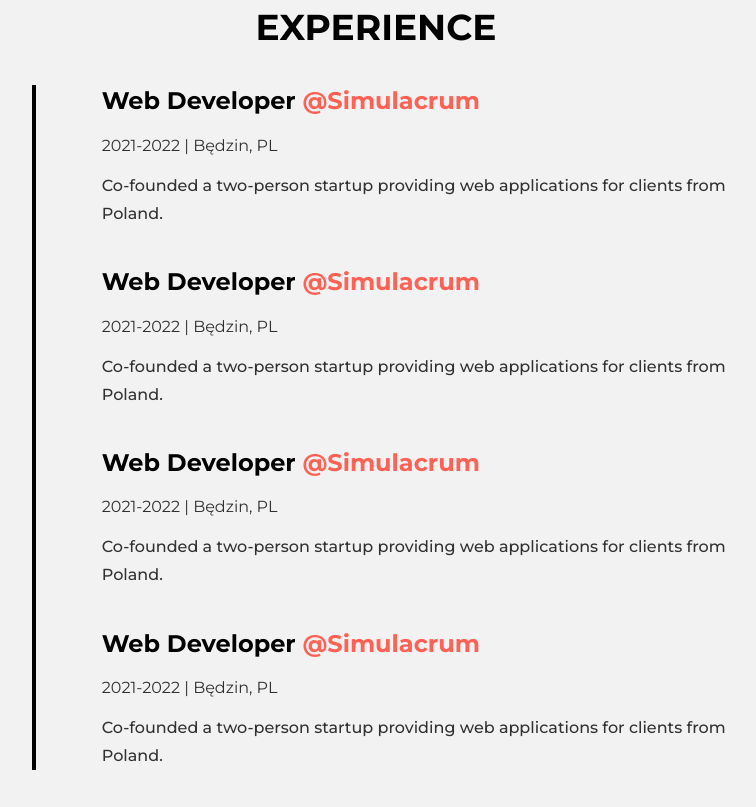
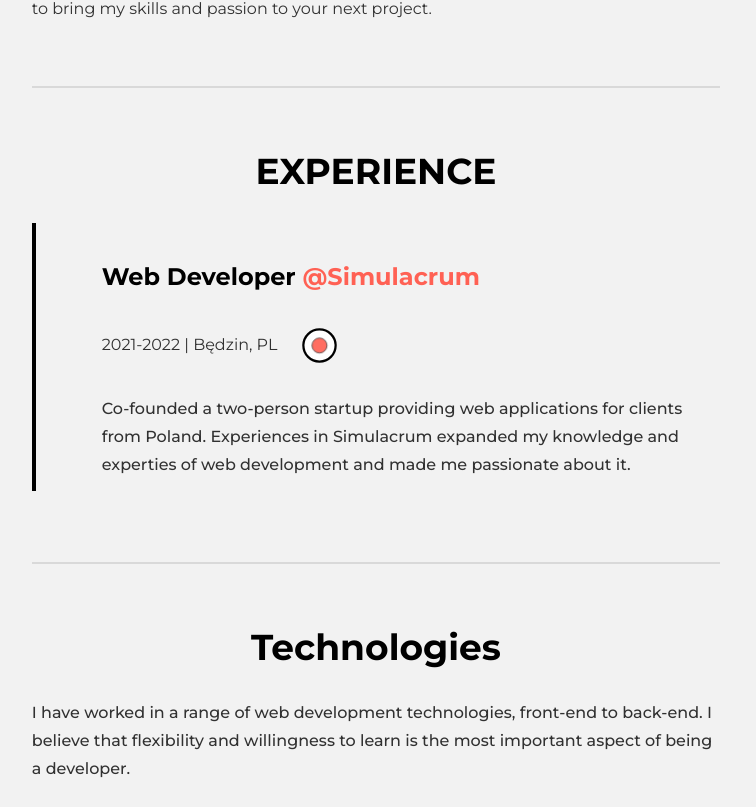
Before and after one commit to kaenpe/My-Portfolio, a Next.js app: page /about in a window 1280 px wide. Shown: the part 673-1480 px from the top of the page, without its empty margins (264-1020 px from the left). Built offline with nearby package versions, Linux system fonts and the light colour scheme.

Commit message:
technology section start

```diff
--- a/components/About/About.tsx
+++ b/components/About/About.tsx
@@ -1,9 +1,14 @@
-import React from "react";
+"use client";
+import React, { useRef } from "react";
 import AnimatedAbout from "./AnimatedAbout";
 import Experience from "./Experience";
+import Technologies from "./Technologies";
+import Biography from "./Biography";
+import AnimatedDivider from "./AnimatedDivider";
+
 const About = () => {
 	return (
-		<div className="hero min-h-screen w-screen bg-base-200 items-start py-32 px-10">
+		<div className="hero min-h-screen flex justify-center w-screen bg-base-200 items-start py-32 px-10">
 			<div className="hero-content items-start text-center justify-start flex-col space-y-10">
 				<div className="prose text-center">
 					<AnimatedAbout
@@ -12,28 +17,13 @@
 						type="h4"
 					></AnimatedAbout>
 				</div>
-				<div className="flex justify-between w-full prose">
-					<div className="flex flex-col flex-start text-left space-y-3">
-						<h1 className="text-center">BIOGRAPHY</h1>
-						<p className="">
-							I am a full-stack web developer with a passion for creating web
-							applications. I always strive to find new, exciting and innovative
-							ways to bring my client&apos;s vision to life.
-						</p>
-						<p>
-							I believe that development is about more than just making things
-							work, – it&apos;s about solving problems and creating intuitive,
-							enjoyable experiences for users.
-						</p>
-						<p>
-							Whether I&apos;m working on a website, mobile app, or other
-							digital product, I commit myself fully to being as client-centered
-							as possible. I look forward to the opportunity to bring my skills
-							and passion to your next project.
-						</p>
-					</div>
-				</div>
+				<AnimatedDivider />
+				<Biography></Biography>
+				<AnimatedDivider />
 				<Experience></Experience>
+				<AnimatedDivider />
+				<Technologies></Technologies>
+				<AnimatedDivider />
 			</div>
 		</div>
 	);
--- /dev/null
+++ b/components/About/AnimatedDivider.tsx
@@ -0,0 +1,27 @@
+import React, { useRef } from "react";
+import { motion, useInView } from "framer-motion";
+const AnimatedDivider = () => {
+	const ref = useRef(null);
+	const isInView = useInView(ref);
+	const line = {
+		initial: { width: 0 },
+		animate: {
+			width: "100%",
+			transition: {
+				duration: 1,
+			},
+		},
+	};
+
+	return (
+		<motion.div
+			className="divider"
+			ref={ref}
+			variants={line}
+			initial={"initial"}
+			animate={isInView ? "animate" : "initial"}
+		></motion.div>
+	);
+};
+
+export default AnimatedDivider;
--- /dev/null
+++ b/components/About/AnimatedIcon.tsx
@@ -0,0 +1,41 @@
+import React, { MutableRefObject } from "react";
+import { MotionValue, motion } from "framer-motion";
+const AnimatedIcon = ({
+	ref,
+	path,
+}: {
+	ref: MutableRefObject<null>;
+	path: MotionValue<number>;
+}) => {
+	return (
+		<figure
+			className="stroke-dark m-0 inline
+		"
+		>
+			<svg width="75" height="75" viewBox="0 0 100 100" className="inline">
+				<motion.circle
+					ref={ref}
+					cx="50"
+					cy="50"
+					r="20"
+					style={{ pathLength: path }}
+					className="stroke-neutral stroke-[6px] fill-none"
+				></motion.circle>
+				<circle
+					cx="50"
+					cy="50"
+					r="20"
+					className="stroke-[5px] fill-white"
+				></circle>
+				<circle
+					cx="50"
+					cy="50"
+					r="10"
+					className="animate-pulse stroke-accent stroke-1 fill-warning"
+				></circle>
+			</svg>
+		</figure>
+	);
+};
+
+export default AnimatedIcon;
--- /dev/null
+++ b/components/About/Biography.tsx
@@ -0,0 +1,29 @@
+import React from "react";
+
+const Biography = () => {
+	return (
+		<div className="flex justify-between w-full prose">
+			<div className="flex flex-col flex-start text-left space-y-3">
+				<h1 className="text-center">BIOGRAPHY</h1>
+				<p className="">
+					I am a full-stack web developer with a passion for creating web
+					applications. I always strive to find new, exciting and innovative
+					ways to bring my client&apos;s vision to life.
+				</p>
+				<p>
+					I believe that development is about more than just making things work,
+					– it&apos;s about solving problems and creating intuitive, enjoyable
+					experiences for users.
+				</p>
+				<p>
+					Whether I&apos;m working on a website, mobile app, or other digital
+					product, I commit myself fully to being as client-centered as
+					possible. I look forward to the opportunity to bring my skills and
+					passion to your next project.
+				</p>
+			</div>
+		</div>
+	);
+};
+
+export default Biography;
--- a/components/About/Details.tsx
+++ b/components/About/Details.tsx
@@ -1,12 +1,35 @@
+import { useRef } from "react";
+import AnimatedIcon from "./AnimatedIcon";
+import { useScroll, motion } from "framer-motion";
+
 const Details = ({ position, company, time, address, work }: IDetails) => {
+	const ref = useRef(null);
+	const ref2 = useRef(null);
+	const { scrollYProgress } = useScroll({
+		target: ref,
+		offset: ["start start", "end end"],
+	});
+
+	const { scrollYProgress: scrollYProgCircle } = useScroll({
+		target: ref2,
+		offset: ["start start", "end end"],
+	});
+
 	return (
-		<li>
-			<div className="">
-				<h3 className="capitalize font-bold text-2xl">
-					{position} <span className="text-warning">@{company}</span>
+		<li className="flex items-center">
+			<motion.div
+				style={{ scaleY: scrollYProgress }}
+				className="absolute top-0 left-0 m-0 h-full w-[4px] bg-black origin-top"
+			></motion.div>
+
+			<div>
+				<h3 className="capitalize font-bold text-2xl relative">
+					{position}
+					<span className="text-warning">&nbsp;@{company}</span>
 				</h3>
 				<span>
-					{time} | {address}
+					{time} | {address}{" "}
+					<AnimatedIcon ref={ref2} path={scrollYProgCircle}></AnimatedIcon>
 				</span>
 				<p className="font-medium w-full">{work}</p>
 			</div>
--- a/components/About/Experience.tsx
+++ b/components/About/Experience.tsx
@@ -1,42 +1,19 @@
-import Link from "next/link";
+"use client";
 import React from "react";
 import Details from "./Details";
-
 const Experience = () => {
 	return (
 		<div className="prose w-full relative">
 			<h1 className="font-bold ">EXPERIENCE</h1>
 
 			<div className="w-full relative prose text-left">
-				<div className="absolute top-0 h-full w-[4px] bg-black origin-top" />
-				<ul className="list-none w-full ml-2 sm:ml-4 md:ml-8 lg:ml-16 px-0">
+				<ul className="list-none w-full md:pl-8 lg:pl-16 pl-4">
 					<Details
 						position="Web Developer"
 						company="Simulacrum"
 						time="2021-2022"
 						address="Będzin, PL"
-						work="Co-founded a two-person startup providing web applications for clients from Poland."
-					/>
-					<Details
-						position="Web Developer"
-						company="Simulacrum"
-						time="2021-2022"
-						address="Będzin, PL"
-						work="Co-founded a two-person startup providing web applications for clients from Poland."
-					/>
-					<Details
-						position="Web Developer"
-						company="Simulacrum"
-						time="2021-2022"
-						address="Będzin, PL"
-						work="Co-founded a two-person startup providing web applications for clients from Poland."
-					/>
-					<Details
-						position="Web Developer"
-						company="Simulacrum"
-						time="2021-2022"
-						address="Będzin, PL"
-						work="Co-founded a two-person startup providing web applications for clients from Poland."
+						work="Co-founded a two-person startup providing web applications for clients from Poland. Experiences in Simulacrum expanded my knowledge and experties of web development and made me passionate about it."
 					/>
 				</ul>
 			</div>
--- /dev/null
+++ b/components/About/Technologies.tsx
@@ -0,0 +1,18 @@
+"use client";
+import React from "react";
+
+const Technologies = () => {
+	return (
+		<div className="prose w-full relative">
+			<h1 className="font-bold ">Technologies</h1>
+			<p className="font-medium text-left">
+				I have worked in a range of web development technologies, front-end to
+				back-end. I believe that flexibility and willingness to learn is the
+				most important aspect of being a developer.
+			</p>
+			<div className="w-full relative prose text-left"></div>
+		</div>
+	);
+};
+
+export default Technologies;
--- a/components/Navbar/Navbar.tsx
+++ b/components/Navbar/Navbar.tsx
@@ -22,14 +22,14 @@
 					<DiDebian /> <span className="ml-2">My portfolio</span>
 				</a>
 			</div>
-			<ul className="space-x-3">
+			<ul className="space-x-3 mr-2">
 				<li>
 					<Link
 						href="https://github.com/kaenpe/"
 						target="_blank"
 						className="text-2xl transition-all"
 					>
-						<FaGithub color="black"></FaGithub>
+						<FaGithub className="fill-base-content"></FaGithub>
 					</Link>
 				</li>
 				<li>
@@ -38,12 +38,12 @@
 						target="_blank"
 						className="text-2xl transition-all"
 					>
-						<FaLinkedin color="black"></FaLinkedin>
+						<FaLinkedin className="fill-base-content"></FaLinkedin>
 					</Link>
 				</li>
 			</ul>
 			<div className="flex-none hidden md:flex">
-				<ul className="menu menu-horizontal px-1">
+				<ul className="menu menu-horizontal px-1 space-x-2">
 					{navElementsList(
 						3,
 						"text-lg transition-all hover:text-xl prose dark:prose-invert",
```
